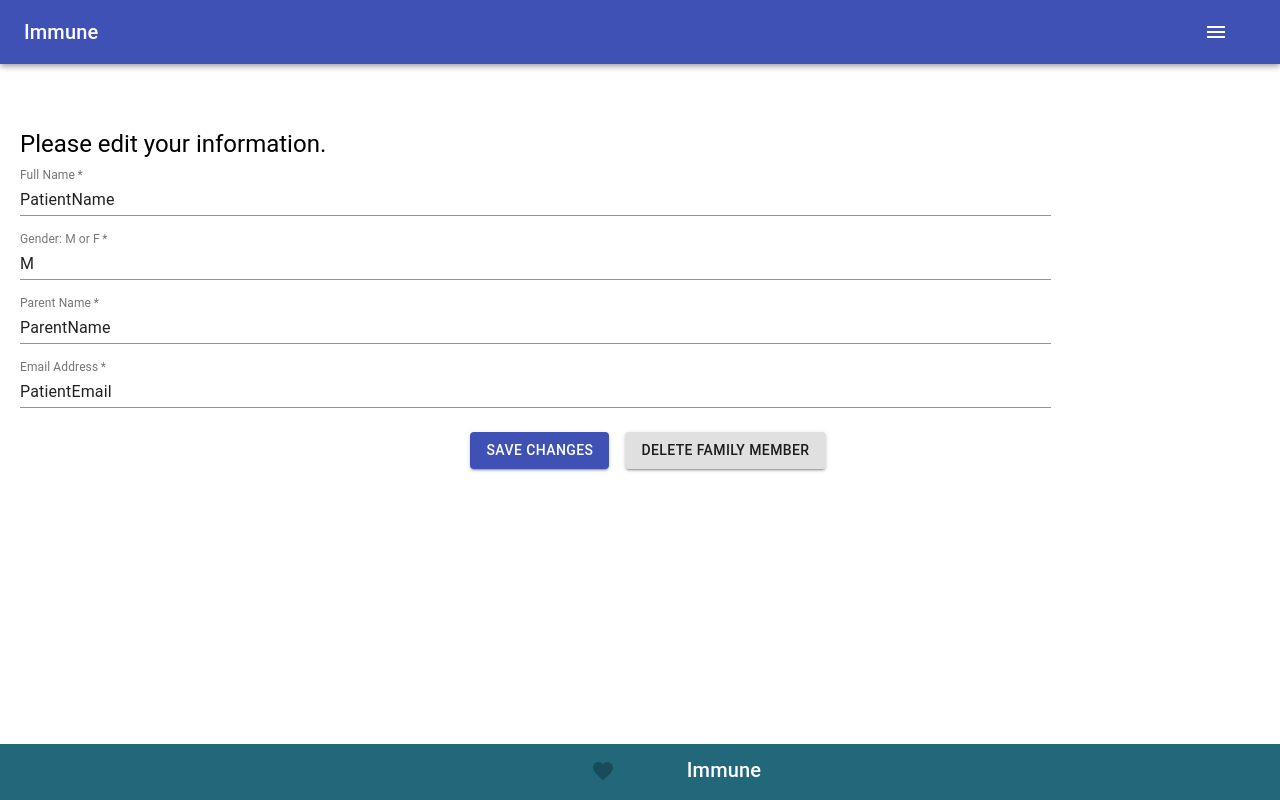
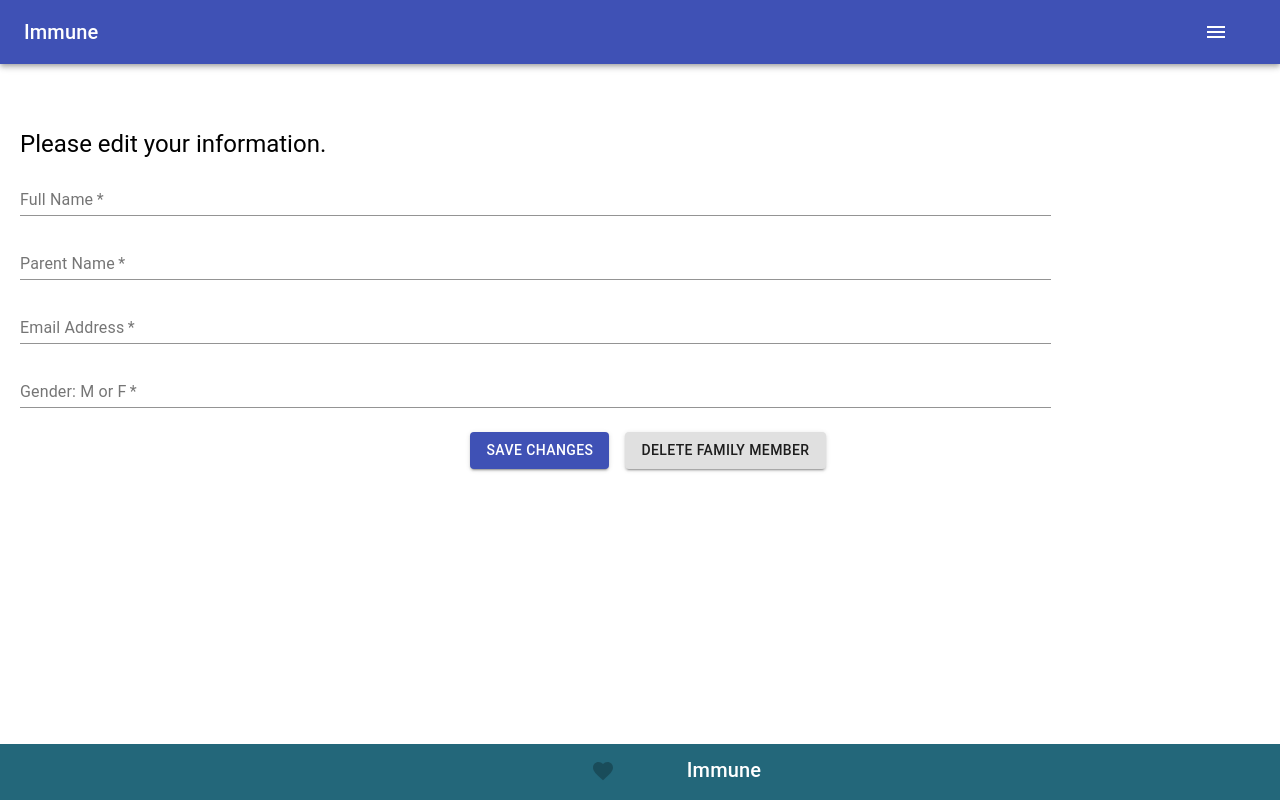
Before and after one commit to Build-Week-Immune/front-end, a React (Create React App) app: page /patient_home/1/display_family_immu/edit in a window 1280 px wide. Built offline with nearby package versions, Linux system fonts and the light colour scheme.

Commit message:
Fix form, add state, add handlechange in updateForm.

```diff
--- a/src/components/Home/PatientDirection/AddFamilyMember.js
+++ b/src/components/Home/PatientDirection/AddFamilyMember.js
@@ -81,10 +81,10 @@ function AddFamilyMember(props) {
               <TextField
                 required
                 id="fullname"
+                name="name"
+                label="name"
                 value={addFam.name}
                 onChange={handleChange}
-                name="name"
-                label="name"
                 fullWidth
                 autoComplete="fname"
               />
@@ -93,10 +93,10 @@ function AddFamilyMember(props) {
               <TextField
                 required
                 id="parent_name"
+                name="parent_name"
+                label="Parent Name"
                 value={addFam.parent_name}
                 onChange={handleChange}
-                name="parent_name"
-                label="Parent Name"
                 fullWidth
               />
             </Grid>
@@ -104,10 +104,10 @@ function AddFamilyMember(props) {
               <TextField
                 required
                 id="contact"
+                name="contact"
+                label="Email Address"
                 value={addFam.contact}
                 onChange={handleChange}
-                name="contact"
-                label="Email Address"
                 fullWidth
                 autoComplete="email"
               />
@@ -116,10 +116,10 @@ function AddFamilyMember(props) {
               <TextField
                 required
                 id="gender"
+                name="gender"
+                label="gender"
                 value={addFam.gender}
                 onChange={handleChange}
-                name="gender"
-                label="gender"
                 fullWidth
               />
             </Grid>
@@ -127,7 +127,7 @@ function AddFamilyMember(props) {
               <TextField
                 id="date"
                 value={addFam.DOB}
-                onChange={handleChange}
+                onInput={handleChange}
                 label="Date of Birth"
                 type="date"
                 defaultValue="1999-12-31"
--- a/src/components/Home/PatientDirection/UpdateForm.js
+++ b/src/components/Home/PatientDirection/UpdateForm.js
@@ -37,8 +37,25 @@ const useStyles = makeStyles(theme => ({
 }));
 
 /*************************  Start of Patient Home Form *************************/
-function EditFamilyMember({member}) {
+function EditFamilyMember({ member }) {
   const classes = useStyles();
+  const [addFam, setAddFam] = useState({
+    name: "",
+    parent_name: "",
+    contact: "",
+    gender: "",
+    DOB: "05/11/1997",
+    immunization_id: 1,
+    provider_id: 1
+  })
+  const handleChange = e => {
+    setAddFam({
+      ...addFam,
+      [e.target.name]: e.target.value
+    });
+  };
+
+
 
   return (
     <div>
@@ -47,16 +64,42 @@ function EditFamilyMember({member}) {
         <Typography variant="h5">
           Please edit your information.
         </Typography>
-        <form className={classes.form}>
+        <form type="submit" className={classes.form}>
           <Grid container spacing={2}>
             <Grid item xs={10}>
               <TextField
                 required
-                id="fullname"
-                name="fullname"
+                id="name"
+                name="name"
                 label="Full Name"
+                value={addFam.name}
+                onChange={handleChange}
                 fullWidth
                 defaultValue="PatientName"
+              />
+            </Grid>
+            <Grid item xs={10}>
+              <TextField
+                required
+                id="parent_name"
+                name="parent_name"
+                label="Parent Name"
+                value={addFam.parent_name}
+                onChange={handleChange}
+                fullWidth
+                defaultValue="ParentName"
+              />
+            </Grid>
+            <Grid item xs={10}>
+              <TextField
+                required
+                id="contact"
+                name="contact"
+                label="Email Address"
+                value={addFam.contact}
+                onChange={handleChange}
+                fullWidth
+                defaultValue="PatientEmail"
               />
             </Grid>
             <Grid item xs={10}>
@@ -65,21 +108,14 @@ function EditFamilyMember({member}) {
                 id="gender"
                 name="gender"
                 label="Gender: M or F"
+                value={addFam.gender}
+                onChange={handleChange}
                 fullWidth
                 defaultValue="M"
               />
             </Grid>
-            <Grid item xs={10}>
-                <TextField
-                required
-                id="parentname"
-                name="parentname"
-                label="Parent Name"
-                fullWidth
-                defaultValue="ParentName"
-                />
-            </Grid>
-{/*            <Grid item xs={10}>
+
+            {/*<Grid item xs={10}>
               <TextField
                 id="date"
                 label="Date of Birth"
@@ -91,18 +127,9 @@ function EditFamilyMember({member}) {
                 }}
               />
             </Grid>*/}
-            <Grid item xs={10}>
-              <TextField
-                required
-                id="email"
-                name="email"
-                label="Email Address"
-                fullWidth
-                defaultValue="PatientEmail"
-              />
+
           </Grid>
-          </Grid>
-          <Link>
+
           <Button
             type="submit"
             variant="contained"
@@ -111,8 +138,8 @@ function EditFamilyMember({member}) {
           >
             Save Changes
             </Button>
-          </Link>
-          <Link>
+
+
           <Button
             variant="contained"
             color="default"
@@ -120,7 +147,7 @@ function EditFamilyMember({member}) {
           >
             Delete Family Member
             </Button>
-          </Link>
+
         </form>
       </div>
       <Footer />
```
Lines whose indentation alone changed are shown as unchanged.
